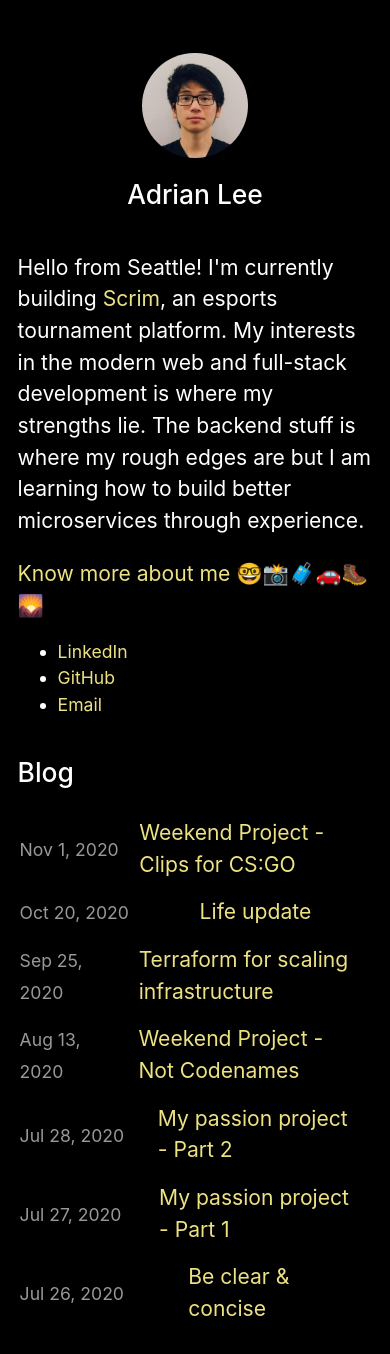
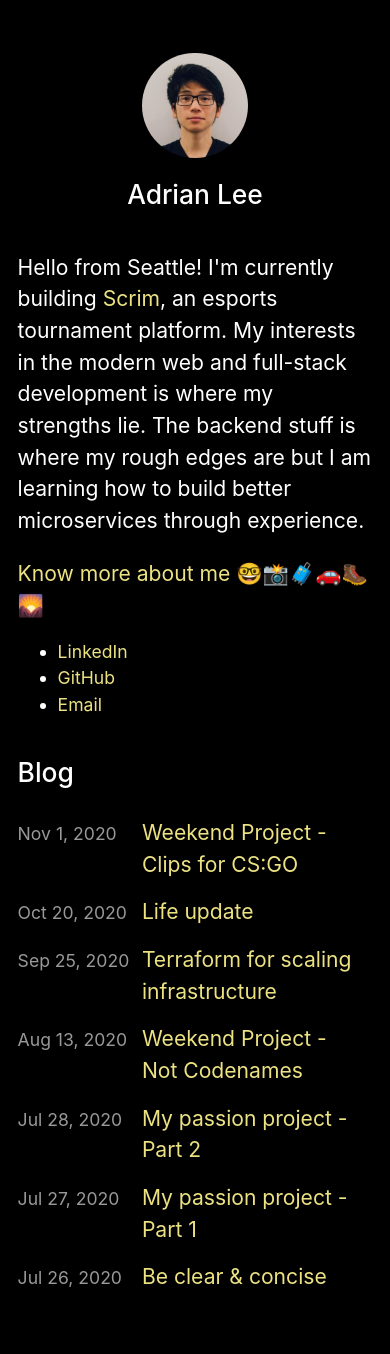
Before and after one commit to adrianlee/blog, a Next.js app: page / in a window 390 px wide. Shown: the top 1354 px of the page. Built offline with nearby package versions, Linux system fonts and the light colour scheme.

Commit message:
Update UI for list of posts on mobile layout

```diff
--- a/styles/utils.module.css
+++ b/styles/utils.module.css
@@ -49,7 +49,7 @@
 
 .listItem {
   display: flex;
-  align-items: center;
+  align-items: flex-start;
 }
 
 .lightText {
@@ -58,10 +58,12 @@
 
 .dateText {
   width: 170px;
-  padding: 2px;
+  padding: 8px 0;
 }
 
 .boxLink {
+  width: 100%;
   padding: 8px 12px;
   text-decoration: none;
+  text-align: left;
 }
```
